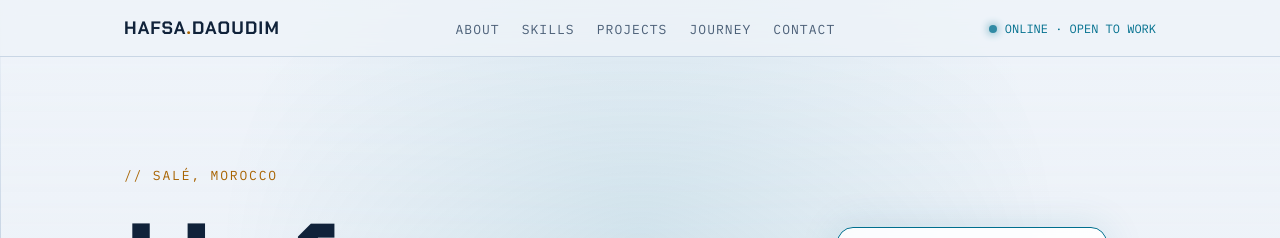
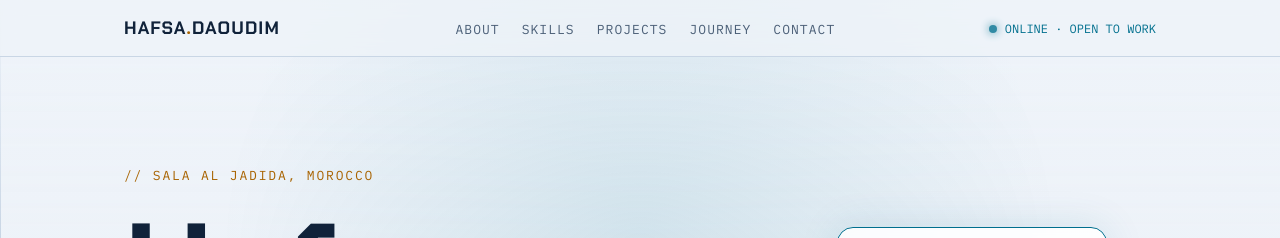
Before and after one commit to Mamba1990/portfolio, a plain HTML site: page index.html in a window 1280 px wide. Shown: the top 238 px of the page. Drawn offline with Linux system fonts and the light colour scheme.

Commit message:
Update portfolio content and style

```diff
--- a/index.html
+++ b/index.html
@@ -131,7 +131,7 @@ footer{border-top:1px solid var(--line);padding:26px 0 110px;color:var(--mut);fo
 
 <main>
 <section id="hero"><div class="wrap hero-in"><div class="hero-txt">
-  <span class="tag">// Salé, Morocco</span>
+  <span class="tag">// SALA AL JADIDA, Morocco</span>
   <h1 class="glitch" data-t="Hafsa Daoudim">Hafsa Daoudim</h1>
   <div class="role" id="role" aria-live="off"></div>
   <p class="lead">I build full stack applications and the security systems that protect them: from honeypots that trap intruders to APIs that keep users safe.</p>
```
